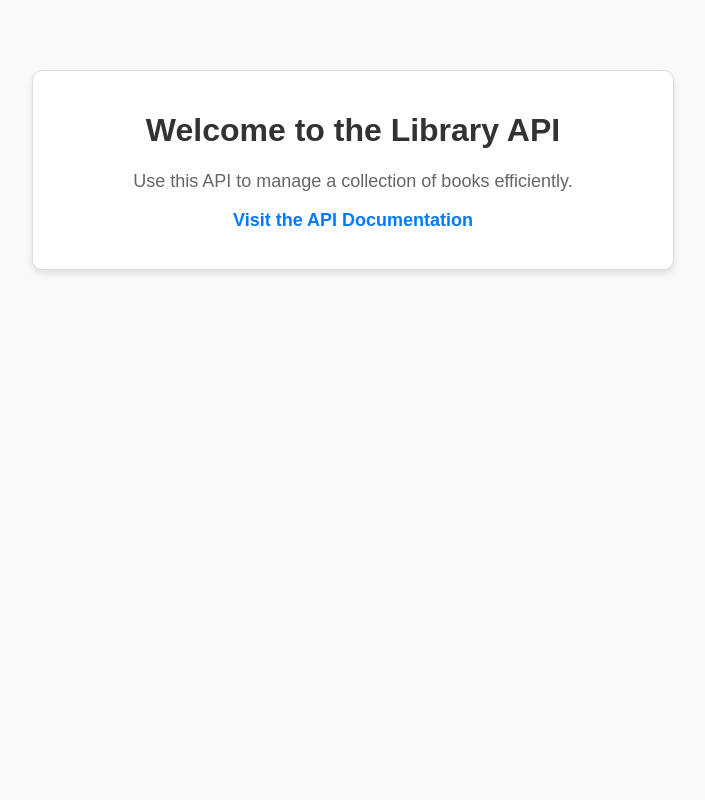
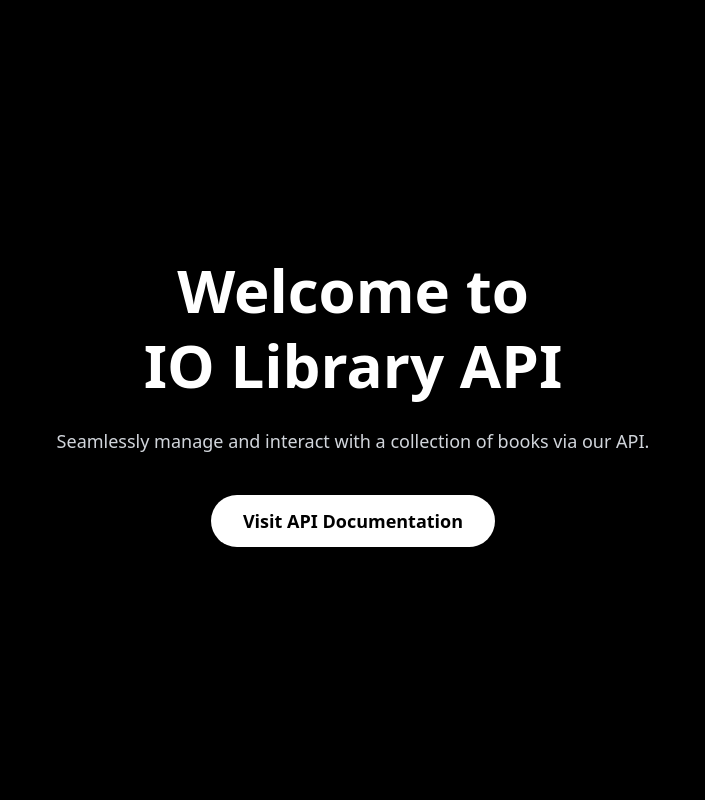
Before and after one commit to phathwa/io-book-library, a Flask app: page / in a window 1280 px wide. Shown: the whole page, without its empty margins (287-992 px from the left). Run offline with Flask 3, Linux system fonts and the light colour scheme; some libraries are stand-ins or nearby versions.

Commit message:
unittests and more...

```diff
--- a/api/__init__.py
+++ b/api/__init__.py
@@ -1,3 +1,6 @@
+import warnings
+warnings.filterwarnings("ignore", category=UserWarning, module="urllib3")
+
 from flask import Flask
 from flask_sqlalchemy import SQLAlchemy
 
--- a/api/templates/index.html
+++ b/api/templates/index.html
@@ -4,47 +4,61 @@
     <meta charset="UTF-8">
     <meta name="viewport" content="width=device-width, initial-scale=1.0">
     <title>Library API</title>
+    <script src="https://cdn.tailwindcss.com"></script>
     <style>
-        body {
-            font-family: Arial, sans-serif;
-            text-align: center;
-            background-color: #f9f9f9;
+        /* Custom animation for fade-in */
+        @keyframes fadeIn {
+            0% {
+                opacity: 0;
+                transform: translateY(20px);
+            }
+            100% {
+                opacity: 1;
+                transform: translateY(0);
+            }
+        }
+
+        /* Custom animation for scaling button */
+        @keyframes scaleButton {
+            0% {
+                transform: scale(1);
+            }
+            100% {
+                transform: scale(1.05);
+            }
+        }
+
+        /* Applying fadeIn animation to page elements */
+        .fade-in {
+            animation: fadeIn 1s ease-out;
+        }
+
+        /* Scaling effect for button on hover */
+        .scale-on-hover:hover {
+            animation: scaleButton 0.3s ease-out;
+        }
+
+        /* Remove vertical scrollbar */
+        html, body {
+            height: 100%;
             margin: 0;
-            padding: 20px;
-        }
-        .container {
-            max-width: 600px;
-            margin: 50px auto;
-            padding: 20px;
-            background: #fff;
-            border: 1px solid #ddd;
-            border-radius: 10px;
-            box-shadow: 0 4px 6px rgba(0, 0, 0, 0.1);
-        }
-        h1 {
-            color: #333;
-        }
-        p {
-            font-size: 18px;
-            color: #666;
-        }
-        a {
-            text-decoration: none;
-            color: #007BFF;
-            font-weight: bold;
-        }
-        a:hover {
-            color: #0056b3;
+            overflow: hidden;
         }
     </style>
 </head>
-<body>
-    <div class="container">
-        <h1>Welcome to the Library API</h1>
-        <p>Use this API to manage a collection of books efficiently.</p>
-        <p>
-            <a href="/apidocs">Visit the API Documentation</a>
-        </p>
+<body class="bg-black text-white font-sans">
+
+    <div class="container mx-auto px-6 py-20 flex items-center justify-center min-h-screen fade-in">
+        <div class="text-center">
+            <h1 class="text-6xl font-extrabold text-white mb-6
+            leading-tight animate__animated animate__fadeIn">Welcome to<br> IO Library API</h1>
+            <p class="text-lg text-gray-300 mb-10 animate__animated
+            animate__fadeIn animate__delay-1s">Seamlessly manage and interact with a collection of books via our API.</p>
+            <a href="/apidocs" class="inline-block text-lg font-semibold
+            text-black bg-white py-3 px-8 rounded-full shadow-lg transition-all
+            scale-on-hover hover:bg-gray-200 hover:shadow-xl">Visit API Documentation</a>
+        </div>
     </div>
+
 </body>
 </html>
```
Also changed, not shown: api/routes.py (+52 -8 lines), swagger.py (+11 -16 lines), test_api.py (+35 -1 lines).
